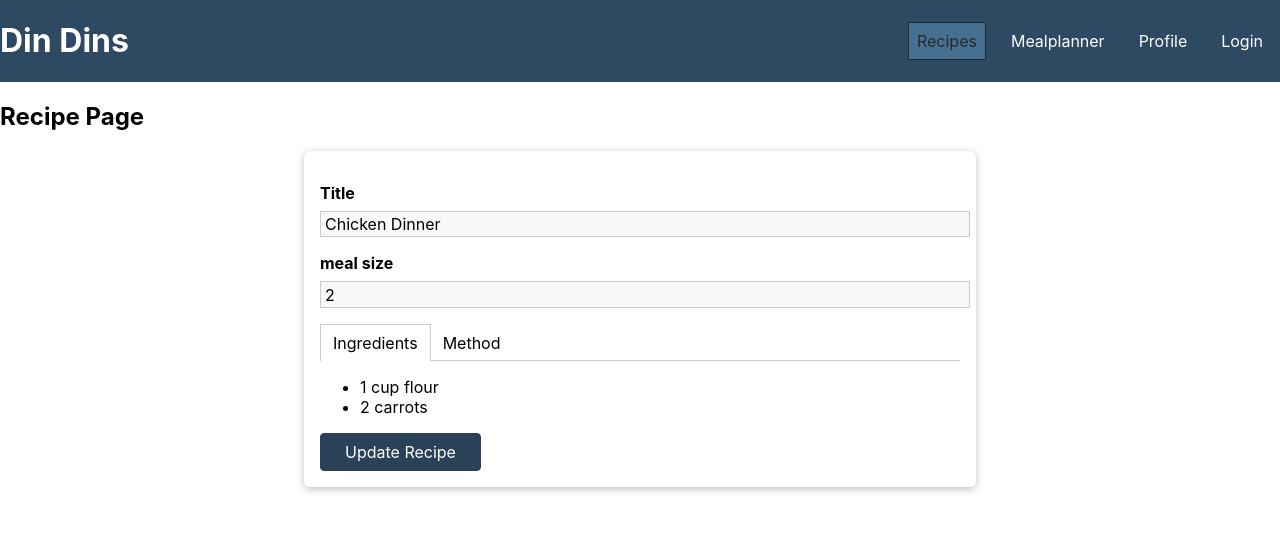
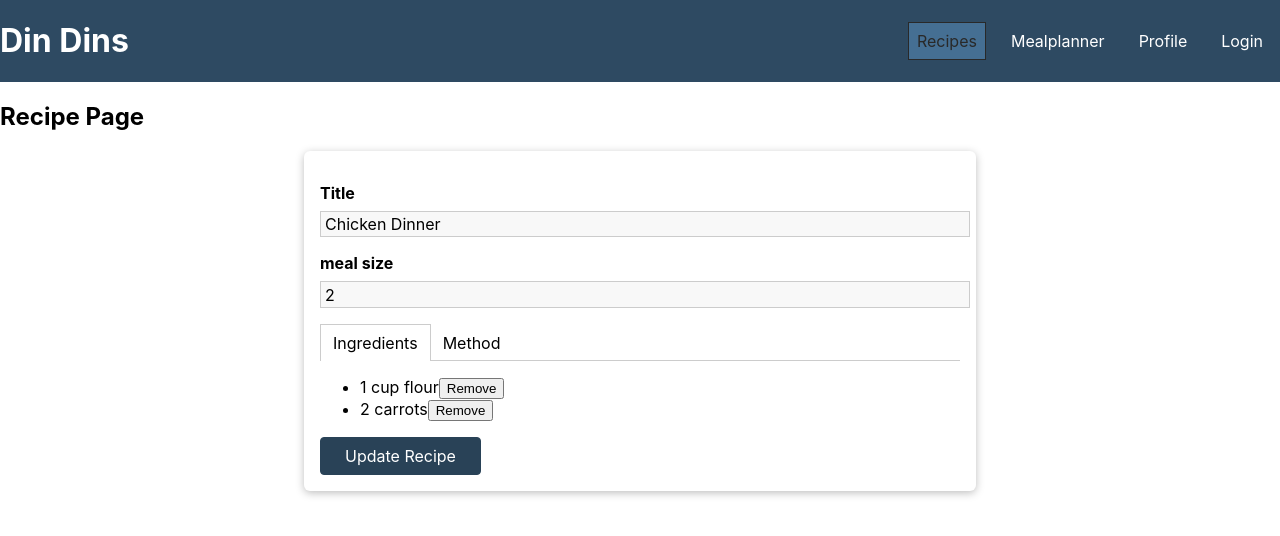
Before and after one commit to Max-Stevenson/din-dins, a React (Create React App) app in the folder frontend/: page /recipes/5eaecf2a95ab162c225464c5 in a window 1280 px wide. Shown: the top 536 px of the page. Built offline with nearby package versions, Linux system fonts and the light colour scheme.

Commit message:
Progress made on Recipe page.
- Can now remove ingredients on single Recipe view.

```diff
--- a/frontend/src/Test/TestPage.js
+++ b/frontend/src/Test/TestPage.js
@@ -19,6 +19,14 @@ const reducer = (state, action) => {
   }
 };
 
+const initialState = {
+  title: "",
+  mealSize: 1,
+  isVegetarian: "false",
+  ingredients: [],
+  method: []
+};
+
 const TestPage = () => {
   const [{ ingredients }, dispatch] = useReducer(reducer, { ingredients: [] });
   const [quantity, setQuantity] = useState(0);
@@ -36,9 +44,13 @@ const TestPage = () => {
     setItem("");
   };
 
+  const handleInput = e => {};
+
   return (
     <React.Fragment>
       <h2>Test Page</h2>
+      <label htmlFor="title">Recipe Title</label>
+      <input type="text" id="title" onChange={handleInput} />
       <h2>Current Ingredients</h2>
       <ul>
         {ingredients.map((i, idx) => (
--- a/frontend/src/recipes/pages/Recipe.js
+++ b/frontend/src/recipes/pages/Recipe.js
@@ -1,4 +1,4 @@
-import React, { useEffect } from "react";
+import React, { useEffect, useReducer, useState } from "react";
 import { useParams } from "react-router-dom";
 import Tabs from "../../shared/components/UIElements/Tabs";
 import Input from "../../shared/components/FormElements/Input";
@@ -38,8 +38,44 @@ const testItems = [
   }
 ];
 
+const reducer = (state, action) => {
+  switch (action.type) {
+    case "ADD_ITEM":
+      return {
+        ...state,
+        ingredients: [...state.ingredients, { ingredient: action.ingredient }]
+      };
+    case "REMOVE":
+      return {
+        ...state,
+        ingredients: state.ingredients.filter(si => {
+          return si.ingredient.item !== action.i.ingredient.item;
+        })
+      };
+    case "ADD_METHOD":
+      return {
+        ...state,
+        method: [...state.method, { step: action.methodStep }]
+      };
+    default:
+      return state;
+  }
+};
+
 const Recipe = () => {
   const recipeId = useParams().recipeId;
+  const identifiedRecipe = testItems.find(p => p.id === recipeId);
+
+  const [quantity, setQuantity] = useState(0);
+  const [measure, setMeasure] = useState("");
+  const [item, setItem] = useState("");
+
+  const [{ ingredients, method }, dispatch] = useReducer(reducer, {
+    ingredients: identifiedRecipe.ingredients,
+    method: identifiedRecipe.method
+  });
+
+
 
   const [formState, inputHandler, setFormData] = useForm(
     {
@@ -49,8 +85,6 @@ const Recipe = () => {
     },
     false
   );
-
-  const identifiedRecipe = testItems.find(p => p.id === recipeId);
 
   useEffect(() => {
     setFormData(
@@ -113,10 +147,18 @@ const Recipe = () => {
         <Tabs>
           <div label="Ingredients">
             <ul>
-              {identifiedRecipe.ingredients.map((ingredient, idx) => (
+              {ingredients.map((i, idx) => (
                 <li key={idx}>
-                  {ingredient.ingredient.quantity}{" "}
-                  {ingredient.ingredient.measure} {ingredient.ingredient.item}
+                  {i.ingredient.quantity}{" "}
+                  {i.ingredient.measure} {i.ingredient.item}
+                  <button
+                    onClick={e => {
+                      e.preventDefault();
+                      dispatch({ type: "REMOVE", i });
+                    }}
+                  >
+                    Remove
+                  </button>
                 </li>
               ))}
             </ul>
```
